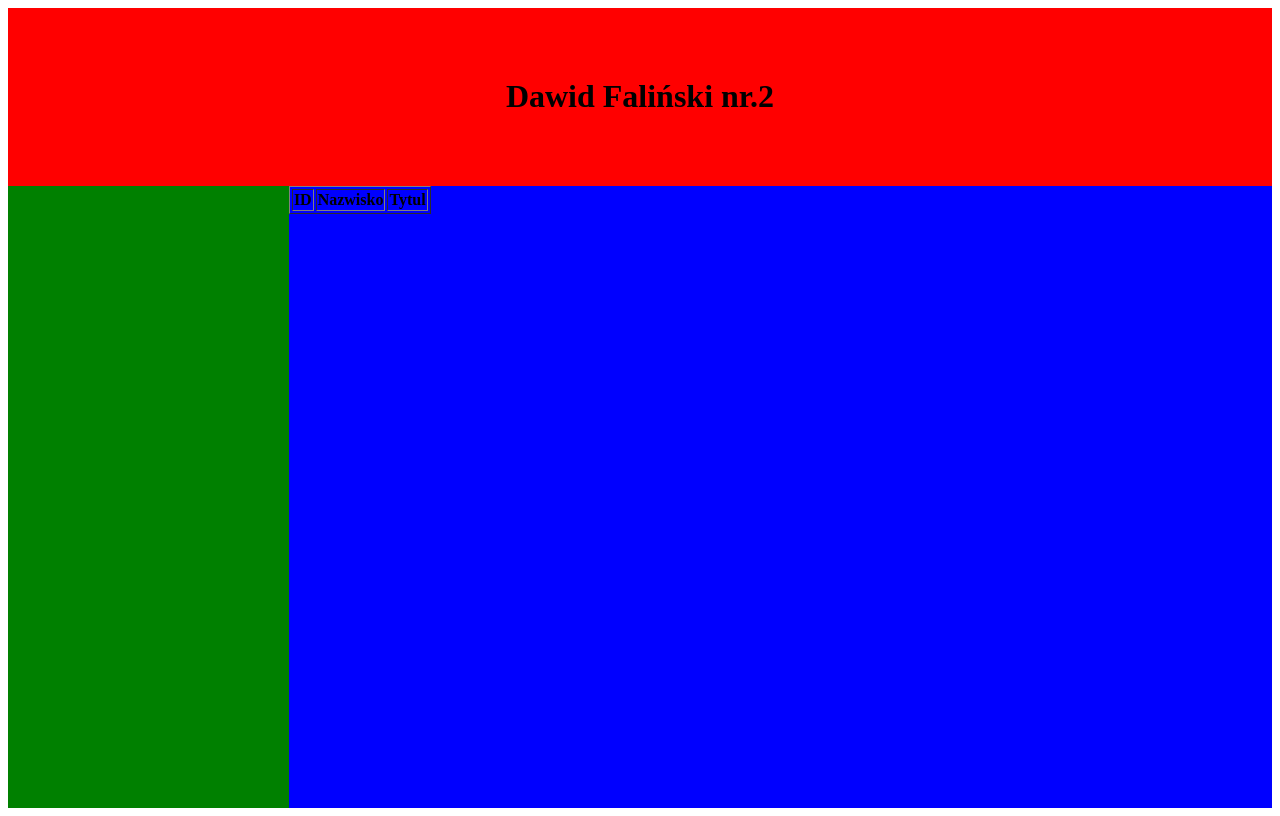
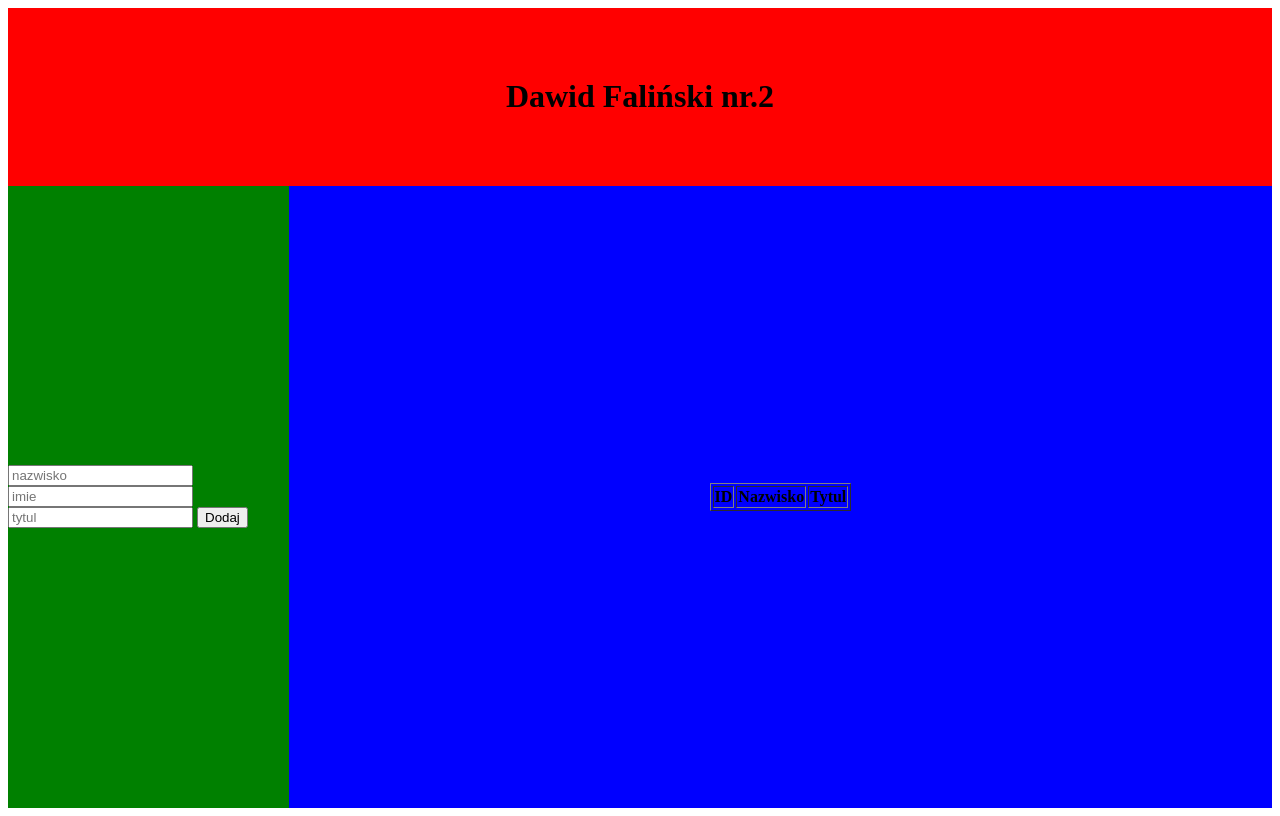
Before and after one commit to 3ti-2020/crud-wiele-do-wielu-dawid-falinski, a PHP site: page /j/ in a window 1280 px wide. Run offline with PHP 8.4, Linux system fonts and the light colour scheme; data that the repository does not hold is empty.

Commit message:
Add files via upload

```diff
--- a/index.php
+++ b/index.php
@@ -11,7 +11,14 @@
 <div class="a">
     <h1>Dawid Faliński nr.2</h1>
 </div>
-<div class="b"> </div>
+<div class="b">
+<form action="insert.php" method="POST" class="formularz">
+                    <input type="text" name="autor" id="autor" placeholder="nazwisko">
+                    <input type="text" name="imie" id="imie" placeholder="imie">
+                    <input type="text" name="tytul" id="tytul" placeholder="tytul">
+                    <input type="submit" value="Dodaj">
+                    </form>
+</div>
 <div class="c">
 <?php
         $servername = "sql7.freemysqlhosting.net";
--- a/style.css
+++ b/style.css
@@ -18,10 +18,16 @@
     background: green;
     grid-column: 1/3;
     grid-row: 3/10;
+display: flex;
+    justify-content: center;
+    align-items: center;
 }
 
 .c {
     background: blue;
     grid-column: 3/10;
     grid-row: 3/10;
+display: flex;
+    justify-content: center;
+    align-items: center;
 }
```
Also changed, not shown: insert.php (+45 -11 lines).
